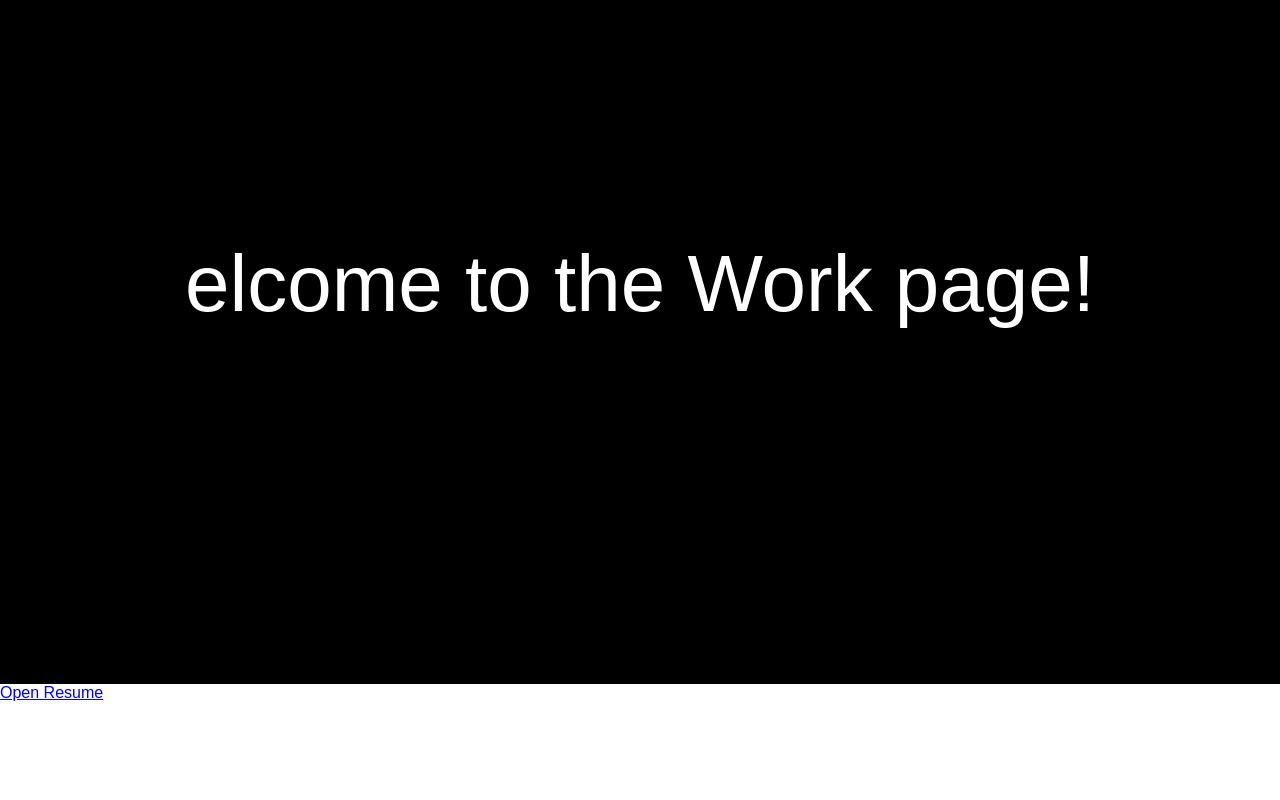
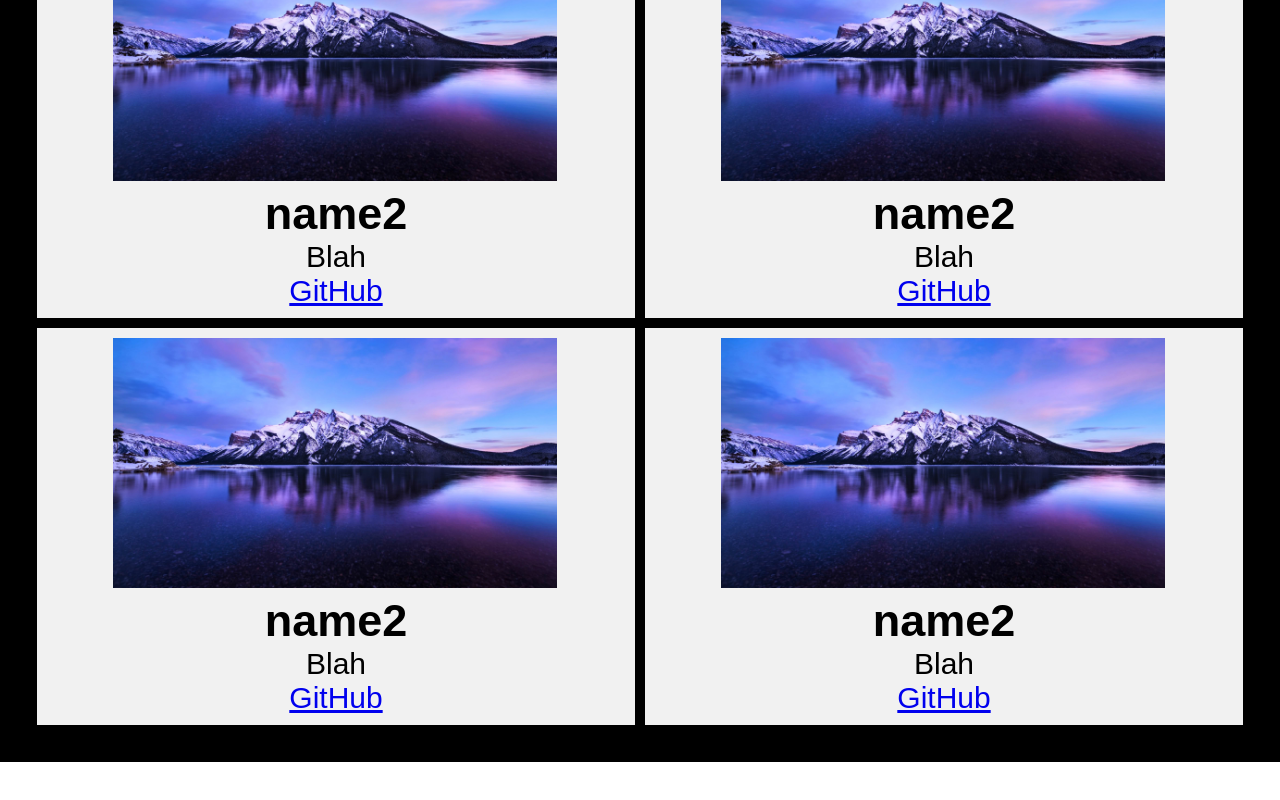
Before and after one commit to Najel-A/Portfolio-Website, a React (Create React App) app: page / in a window 1280 px wide. Shown: the part 1758-2558 px from the top of the page. Before the commit the page ends 2460 px from the top, so only its background shows below. Built offline with nearby package versions, Linux system fonts and the light colour scheme.

Commit message:
Added to work section

```diff
--- a/src/App.js
+++ b/src/App.js
@@ -21,7 +21,7 @@ function App() {
           <Route path="/work" element={<Work/>}/> */}
           <Route path="/resume" element={<Resume/>}/>
         </Routes>
-        <a href={Resume} target="_blank">Open Resume</a>
+        <a href={Resume} target="_blank"></a>
         <Footer />
       </Router>
     </>
--- a/src/components/Footer.css
+++ b/src/components/Footer.css
@@ -12,7 +12,7 @@ body {
 }
 
 .footer-container {
-  position: fixed;
+  position: sticky;
   bottom: 0;
   left: 0;
   width: 100%;
@@ -22,7 +22,7 @@ body {
   align-items: center;
   opacity: 0;
   transition: opacity 0.25s ease;
-  height: 80px;
+  height: auto;
 }
 
 .footer-container.footer-visible {
--- a/src/components/Footer.js
+++ b/src/components/Footer.js
@@ -12,7 +12,10 @@ function Footer() {
       const windowHeight = window.innerHeight;
       const documentHeight = document.documentElement.scrollHeight;
 
-      if (scrollPosition + windowHeight >= documentHeight) {
+      // You can add a buffer to ensure the footer appears
+      const buffer = 50; // Adjust this value as needed
+
+      if (scrollPosition + windowHeight >= documentHeight - buffer) {
         setFooterVisible(true);
       } else {
         setFooterVisible(false);
@@ -22,6 +25,7 @@ function Footer() {
     window.addEventListener('scroll', handleScroll);
     return () => window.removeEventListener('scroll', handleScroll);
   }, []);
+
 
   const footerClass = footerVisible ? 'footer-container footer-visible' : 'footer-container';
 
--- /dev/null
+++ b/src/components/pages/Card.js
@@ -0,0 +1,16 @@
+import React from 'react';
+
+const Card = ({ imageUrl, name, description, githubLink }) => {
+  return (
+    <div className="card">
+      <img src={imageUrl} alt={name} height={250} />
+      <h2>{name}</h2>
+      <p>{description}</p>
+      <a href={githubLink} target="_blank" rel="noopener noreferrer">
+        GitHub
+      </a>
+    </div>
+  );
+};
+
+export default Card;
--- a/src/components/pages/Home.js
+++ b/src/components/pages/Home.js
@@ -4,6 +4,7 @@ import './Home.css';
 import './About.css';
 import './Work.css';
 import placeholder from '../../images/placeholder.jpg';
+import Card from './Card';
 
 const useWelcomeAnimation = (welcomeMessage) => {
   const [welcomeText, setWelcomeText] = useState('');
@@ -77,10 +78,42 @@ function Home() {
 
       <div className="work" id="work">
         <div className="content">
-          {showWorkWelcome && <div className="welcome-text">{workWelcomeText}</div>}
-          {/* Content for the work section */}
-          {/* Add more content here */}
-          {/* <div className="filler"></div> */}
+          <div class="flex-container">
+            <div class="flex-item-left">
+              <Card
+                imageUrl={placeholder}
+                name="name2"
+                description="Blah"
+                githubLink="www.google.com"
+              />
+            </div>
+            <div class="flex-item-left">
+              <Card
+                imageUrl={placeholder}
+                name="name2"
+                description="Blah"
+                githubLink="www.google.com"
+              />
+            </div>
+
+            <div class="flex-item-left">
+              <Card
+                imageUrl={placeholder}
+                name="name2"
+                description="Blah"
+                githubLink="www.google.com"
+              />
+            </div>
+            <div class="flex-item-left">
+              <Card
+                imageUrl={placeholder}
+                name="name2"
+                description="Blah"
+                githubLink="www.google.com"
+              />
+            </div>
+          </div>
+
         </div>
       </div>
     </>
--- a/src/components/pages/Work.css
+++ b/src/components/pages/Work.css
@@ -4,16 +4,25 @@
   justify-content: center;
   align-items: center;
   background-color: black;
-    padding: 2rem; /* Add some padding to create space around the content */
+  padding: 2rem;
 }
 
-  .welcome-text {
-    font-size: 5rem;
+.flex-container {
+  display: flex;
+  flex-direction: row; /* Ensure that the flex-direction is set to row */
+  flex-wrap: wrap;
+  font-size: 30px;
   text-align: center;
-    color: white;
-    white-space: nowrap;
-    overflow: hidden;
-    animation: typing 3s steps(20, end);
+  width: 100%; /* Allow the container to take full width */
+  justify-content: flex-start; /* Start items from the left */
+}
+
+.flex-item-left {
+  background-color: #f1f1f1;
+  padding: 10px;
+  flex: 0 0 calc(50% - 10px); /* Calculate the flex-basis to include margin */
+  margin: 5px;
+  box-sizing: border-box; /* Ensure padding and margin are included in the width */
 }
 
 .spacer {
@@ -24,6 +33,9 @@
 @media (max-width: 768px) {
   .welcome-text {
     font-size: 2.5rem;
+  }
+  .flex-item-left {
+    flex: 0 0 calc(100% - 10px); /* Adjust flex-basis for full width */
   }
 }
 
```
Lines whose indentation alone changed are shown as unchanged.
